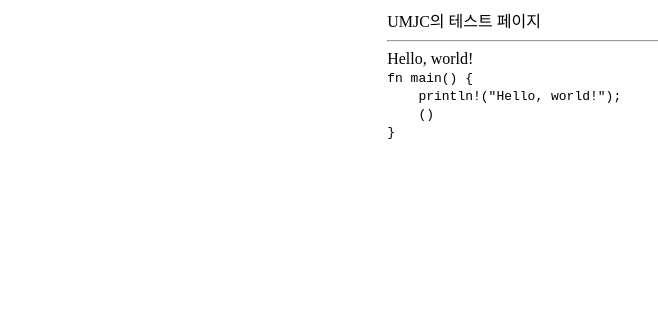
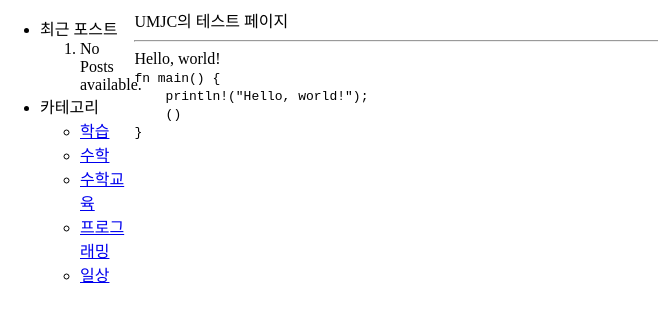
Before and after one commit to UnMangJinChang/UnMangJinChang.github.io, a plain HTML site: page index.html in a window 1280 px wide. Shown: the whole page, without its empty margins (0-658 px from the left). Drawn offline with Linux system fonts and the light colour scheme; files that its build step writes are made by us from their sources.

Commit message:
Adjusted profile width in the stylesheet

```diff
--- a/indexStyle.css
+++ b/indexStyle.css
@@ -1,23 +1,23 @@
 nav {
-    width: 30%;
-    height: 70%;
+    width: 10%;
+    height: 10%;
     position:fixed;
     left:0%;
-    bottom:70%;
+    bottom:90%;
 }
 
 div#profile {
-    width: 30%;
-    height: 30%;
+    width: 10%;
+    height: 10%;
     position:fixed;
     left:0%;
     top:0%;
 }
 
 div#mainPage {
-    width: 70%;
+    width: 90%;
     height: 100%;
     position: relative;
-    left: 30%;
+    left: 10%;
     top: 0%;
 }
```
